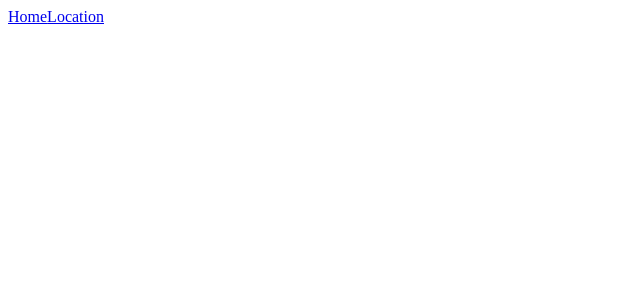
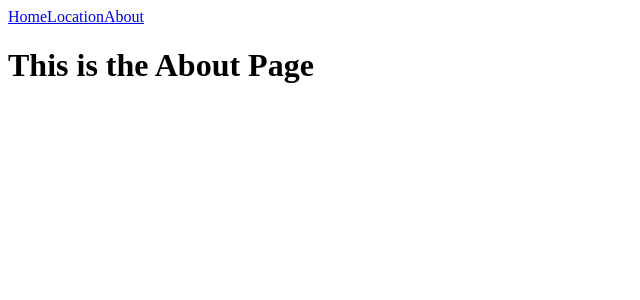
Before and after one commit to Brian4755/Jack-s-Barbershop, a React (Create React App) app: page /about in a window 1280 px wide. Before the commit this address had no page. Shown: the top 300 px of the page, without its empty margins (0-640 px from the left). Built offline with nearby package versions, Linux system fonts and the light colour scheme.

Commit message:
about page and routing

```diff
--- /dev/null
+++ b/src/About.jsx
@@ -0,0 +1,9 @@
+const About = () => {
+  return (
+    <>
+      <h1>This is the About Page</h1>
+    </>
+   )
+}
+
+export default About
--- a/src/App.js
+++ b/src/App.js
@@ -3,6 +3,7 @@
 import Navbar from './Navbar'
 import Home from './Home';
 import Location from './Location';
+import About from './About';
 
 function App() {
   return (
@@ -11,8 +12,8 @@
     <Routes>
       <Route path='/' element={<Home />}/>
       <Route path='/location' element={<Location />}/>
+      <Route path='/about' element={<About />}/>
       {/* <Route path='' element={}/>
-      <Route path='' element={}/>
       <Route path='' element={}/> */}
     </Routes >
     </>
--- a/src/Navbar.jsx
+++ b/src/Navbar.jsx
@@ -5,6 +5,7 @@
     <>
       <Link to='/'>Home</Link>
       <Link to='/location'>Location</Link>
+      <Link to='/about'>About</Link>
     </>
    )
 }
```
